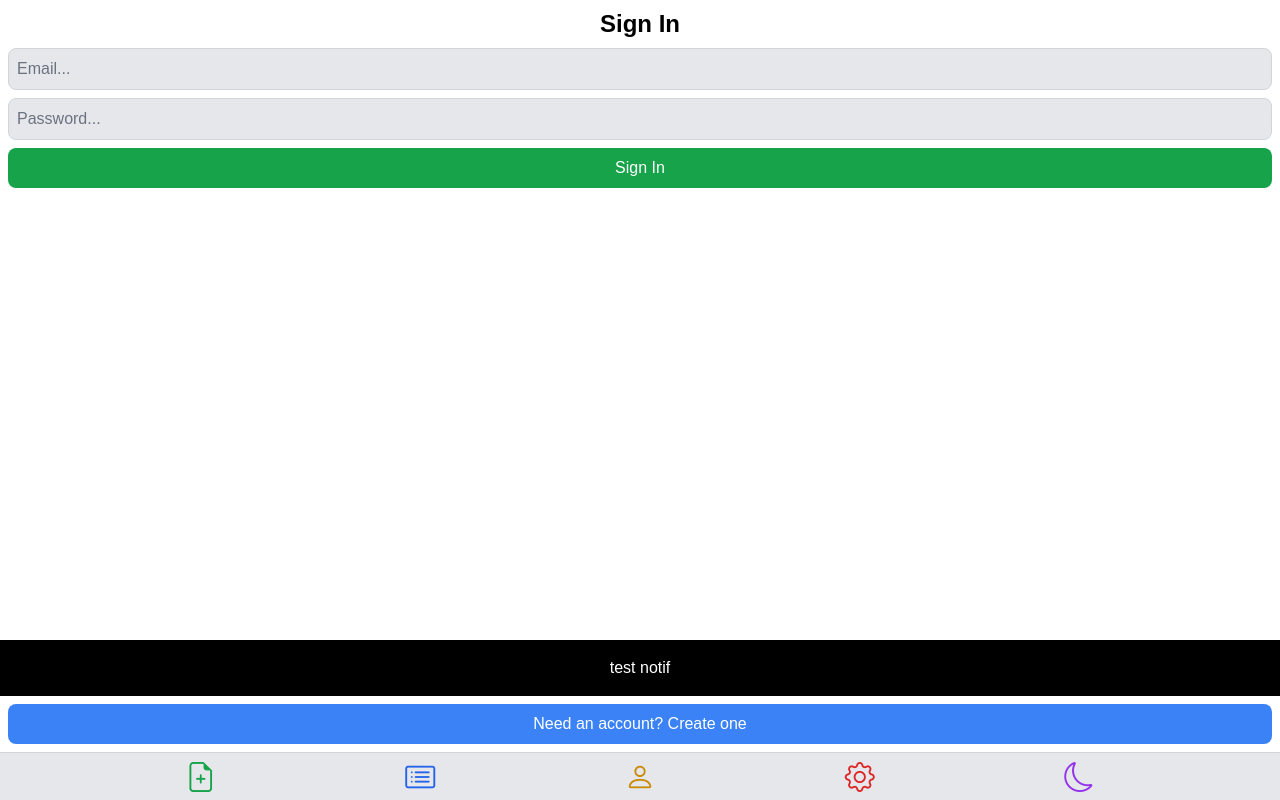
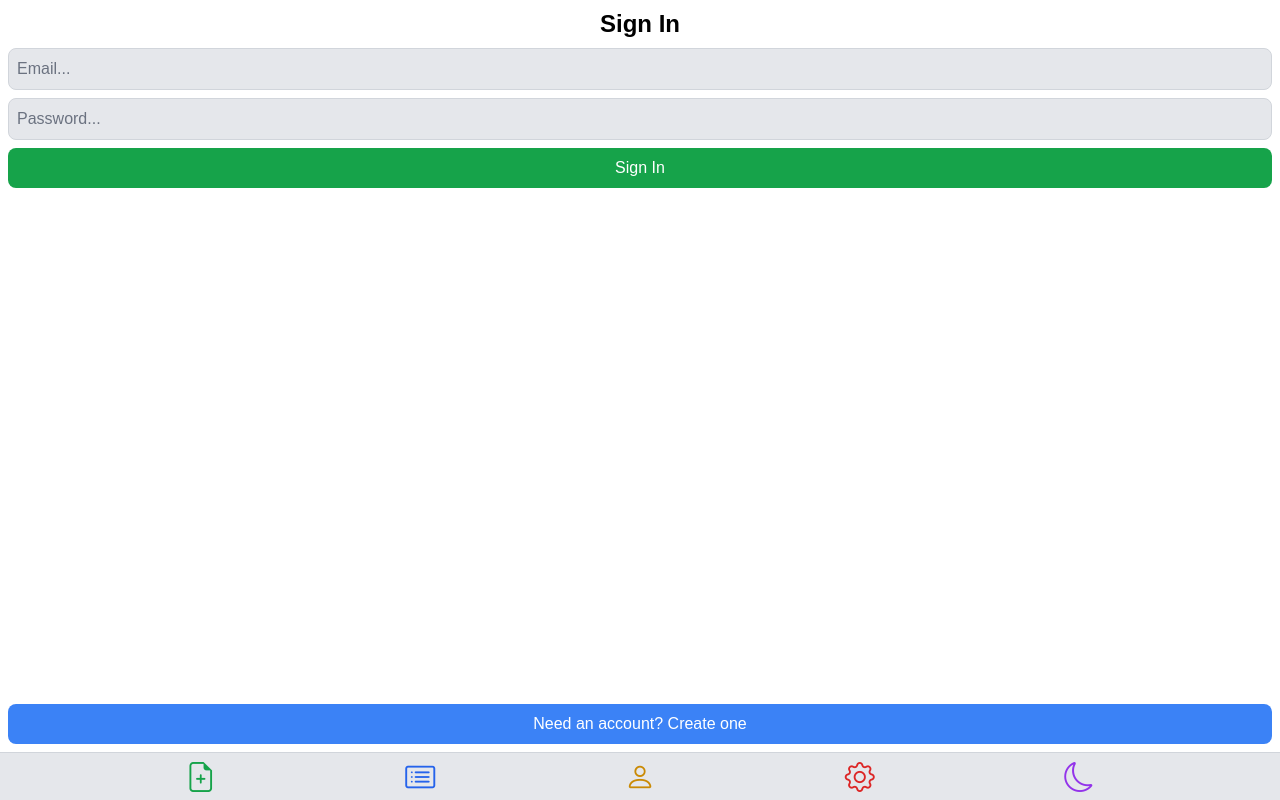
Before and after one commit to ReidCole/Simple_Notes, a Next.js app: page /signin in a window 1280 px wide. Built offline with nearby package versions, Linux system fonts and the light colour scheme; no server answers.

Commit message:
added loading spinner and error notifs

```diff
--- /dev/null
+++ b/components/LoadingSpinner.tsx
@@ -0,0 +1,19 @@
+type Props = {
+  isVisible: boolean;
+};
+
+const LoadingSpinner: React.FC<Props> = ({ isVisible }) => {
+  if (isVisible) {
+    return (
+      <div className="bg-black bg-opacity-25 fixed top-0 left-0 w-screen h-screen flex items-center justify-center">
+        <div className="bg-white p-2 rounded-full">
+          <i className="bi-arrow-repeat flex text-4xl animate-spin" />
+        </div>
+      </div>
+    );
+  } else {
+    return <></>;
+  }
+};
+
+export default LoadingSpinner;
--- a/components/Navbar.tsx
+++ b/components/Navbar.tsx
@@ -6,7 +6,6 @@ import { auth } from "../pages/_app";
 
 const Navbar: React.FC = () => {
   const user = useSelector((state: RootState) => state.auth.user);
-  console.log("user", user);
 
   return (
     <nav className="flex flex-row justify-evenly items-center bg-gray-200 border-t border-gray-300 h-12 w-full shrink-0">
@@ -37,7 +36,6 @@ const Navbar: React.FC = () => {
           colorClass="text-yellow-600"
           iconClass="box-arrow-left"
           title="Sign Out"
-          href="/signin"
           type="button"
           onClick={() => {
             signOut(auth);
@@ -52,12 +50,13 @@ const Navbar: React.FC = () => {
         href="/settings"
         type="link"
       />
-      <button
-        className={`text-purple-600 text-3xl flex items-center hover:text-black focus-visible:text-black focus-visible:outline-1 outline-black transition-colors p-1`}
+      <NavbarButton
+        colorClass="text-purple-600"
+        iconClass="moon"
+        type="button"
+        onClick={() => console.log("toggle dark mode")}
         title="Toggle Dark Mode"
-      >
-        <i className="bi-moon flex"></i>
-      </button>
+      />
     </nav>
   );
 };
--- a/components/NavbarButton.tsx
+++ b/components/NavbarButton.tsx
@@ -4,7 +4,7 @@ type Props = {
   iconClass: string;
   title: string;
   colorClass: string;
-  href: string;
+  href?: string;
   type: "link" | "button";
   onClick?: () => void;
 };
@@ -12,7 +12,7 @@ type Props = {
 const NavbarLink: React.FC<Props> = ({ iconClass, title, colorClass, href, type, onClick }) => {
   if (type === "link") {
     return (
-      <Link passHref href={href}>
+      <Link passHref href={href || "#"}>
         <a
           className={`${colorClass} text-3xl flex items-center hover:text-black focus-visible:text-black focus-visible:outline-1 outline-black transition-colors p-1`}
           title={title}
--- a/components/Notification.tsx
+++ b/components/Notification.tsx
@@ -14,7 +14,6 @@ const Notification: React.FC<Props> = ({ state }) => {
     setIsOpen(true);
     const timeout = setTimeout(() => {
       setIsOpen(false);
-      console.log("close");
     }, 5000);
     return () => {
       clearTimeout(timeout);
--- /dev/null
+++ b/components/SignInForm.tsx
@@ -0,0 +1,71 @@
+import { FormEvent, useEffect, useState } from "react";
+import Button from "./Button";
+import Input from "./Input";
+
+type Props = {
+  onSubmit: (email: string, password: string) => void;
+  action: "signin" | "signup";
+};
+
+const SignInForm: React.FC<Props> = ({ onSubmit, action }) => {
+  const [emailValue, setEmailValue] = useState("");
+  const [passwordValue, setPasswordValue] = useState("");
+  const [confirmValue, setConfirmValue] = useState("");
+  const [canSubmit, setCanSubmit] = useState<boolean>(false);
+
+  useEffect(() => {
+    if (emailValue.length > 0 && passwordValue.length > 0) {
+      if (action === "signin" || (action === "signup" && confirmValue.length > 0)) {
+        setCanSubmit(true);
+        return;
+      }
+    }
+    setCanSubmit(false);
+  }, [action, emailValue.length, passwordValue.length, confirmValue.length]);
+
+  return (
+    <form
+      onSubmit={(e) => {
+        e.preventDefault();
+        onSubmit(emailValue, passwordValue);
+      }}
+      className="h-full mx-2 mb-2 flex flex-col gap-2"
+    >
+      <Input
+        type="email"
+        placeholder="Email..."
+        value={emailValue}
+        onChange={(e) => setEmailValue(e.target.value)}
+        required
+        name="Email"
+        title="Email Address"
+      />
+      <Input
+        type="password"
+        placeholder="Password..."
+        value={passwordValue}
+        onChange={(e) => setPasswordValue(e.target.value)}
+        required
+        name="Password"
+        title="Password"
+      />
+      {action === "signup" && (
+        <Input
+          type="password"
+          placeholder="Confirm Password..."
+          value={confirmValue}
+          onChange={(e) => setConfirmValue(e.target.value)}
+          required
+          name="Confirm Password"
+          title="Confirm Password"
+        />
+      )}
+
+      <Button type="submit" className="bg-green-600 text-white" disabled={!canSubmit}>
+        {action === "signin" ? "Sign In" : "Sign Up"}
+      </Button>
+    </form>
+  );
+};
+
+export default SignInForm;
--- /dev/null
+++ b/hooks/useFirebaseErrors.tsx
@@ -0,0 +1,30 @@
+function useFirebaseErrors() {
+  function getFirebaseError(errorCode: any) {
+    switch (errorCode) {
+      case "auth/wrong-password":
+        return "Wrong password for this email.";
+      case "auth/user-not-found":
+        return "No account with this email. Did you mean to create an account?";
+      case "auth/email-already-in-use":
+        return "This email is already in use by another account. Did you mean to sign in?";
+      case "auth/weak-password":
+        return "Password is too weak. Please use a stronger or longer password.";
+      case "auth/invalid-email":
+        return "Email is invalid.";
+      case "auth/too-many-requests":
+        return "Too many requests to the server. Please try again later.";
+      case "auth/internal-error":
+        return "Internal server error. Please try again later.";
+      case "firebase-context-null":
+        return "Couldn't connect to authentication servers. Please try again later.";
+      case "auth/user-disabled":
+        return "This account has been disabled.";
+      default:
+        return errorCode;
+    }
+  }
+
+  return getFirebaseError;
+}
+
+export default useFirebaseErrors;
--- a/package.json
+++ b/package.json
@@ -15,8 +15,7 @@
     "next": "12.1.6",
     "react": "18.1.0",
     "react-dom": "18.1.0",
-    "react-redux": "^8.0.2",
-    "redux-thunk": "^2.4.1"
+    "react-redux": "^8.0.2"
   },
   "devDependencies": {
     "@types/node": "17.0.36",
--- a/pages/index.tsx
+++ b/pages/index.tsx
@@ -1,6 +1,7 @@
 import type { NextPage } from "next";
 import { useContext, useEffect, useState } from "react";
 import Button from "../components/Button";
+import LoadingSpinner from "../components/LoadingSpinner";
 import MainContainer from "../components/MainContainer";
 import Navbar from "../components/Navbar";
 import NoteInputs from "../components/NoteInputs";
--- a/pages/signin.tsx
+++ b/pages/signin.tsx
@@ -1,103 +1,58 @@
 import { createUserWithEmailAndPassword, signInWithEmailAndPassword } from "firebase/auth";
 import { NextPage } from "next";
-import Link from "next/link";
 import { useRouter } from "next/router";
-import { FormEvent, useEffect, useState } from "react";
-import { useDispatch, useSelector } from "react-redux";
+import { useState } from "react";
 import Button from "../components/Button";
-import Input from "../components/Input";
+import LoadingSpinner from "../components/LoadingSpinner";
 import MainContainer from "../components/MainContainer";
 import Navbar from "../components/Navbar";
 import Notification from "../components/Notification";
 import PageHeading from "../components/PageHeading";
+import SignInForm from "../components/SignInForm";
+import useFirebaseErrors from "../hooks/useFirebaseErrors";
 import useNotificationState from "../hooks/useNotificationState";
 import { auth } from "./_app";
 
 const SignIn: NextPage = () => {
   const [action, setAction] = useState<"signin" | "signup">("signin");
-  const [emailValue, setEmailValue] = useState("");
-  const [passwordValue, setPasswordValue] = useState("");
-  const [confirmValue, setConfirmValue] = useState("");
-  const [canSubmit, setCanSubmit] = useState<boolean>(false);
   const [notificationState, showNotification] = useNotificationState();
+  const [isLoading, setIsLoading] = useState<boolean>(false);
   const router = useRouter();
+  const getFirebaseError = useFirebaseErrors();
 
-  function onSubmit(e: FormEvent<HTMLFormElement>) {
-    e.preventDefault();
-
+  function onSubmit(email: string, password: string) {
     if (action === "signin") {
       // SIGN IN
-      signInWithEmailAndPassword(auth, emailValue, passwordValue)
+      setIsLoading(true);
+      signInWithEmailAndPassword(auth, email, password)
         .then(() => {
           router.push("/");
+          setIsLoading(false);
         })
         .catch((err) => {
-          showNotification(err.message, "bg-red-400 border-red-500");
+          showNotification(getFirebaseError(err.code), "bg-red-400 border-red-500");
+          setIsLoading(false);
         });
     } else {
       // SIGN UP
-      createUserWithEmailAndPassword(auth, emailValue, passwordValue);
+      setIsLoading(true);
+      createUserWithEmailAndPassword(auth, email, password)
+        .then(() => {
+          router.push("/");
+          setIsLoading(false);
+        })
+        .catch((err) => {
+          showNotification(getFirebaseError(err.code), "bg-red-400 border-red-500");
+          setIsLoading(false);
+        });
     }
   }
-
-  useEffect(() => {
-    if (emailValue.length > 0 && passwordValue.length > 0) {
-      if (action === "signin" || (action === "signup" && confirmValue.length > 0)) {
-        setCanSubmit(true);
-        return;
-      }
-    }
-    setCanSubmit(false);
-  }, [action, emailValue.length, passwordValue.length, confirmValue.length]);
 
   return (
     <MainContainer>
       <PageHeading>{action === "signin" ? "Sign In" : "Create Account"}</PageHeading>
 
-      <form onSubmit={onSubmit} className="h-full mx-2 mb-2 flex flex-col gap-2">
-        <Input
-          type="email"
-          placeholder="Email..."
-          value={emailValue}
-          onChange={(e) => setEmailValue(e.target.value)}
-          required
-          name="Email"
-          title="Email Address"
-        />
-        <Input
-          type="password"
-          placeholder="Password..."
-          value={passwordValue}
-          onChange={(e) => setPasswordValue(e.target.value)}
-          required
-          name="Password"
-          title="Password"
-        />
-        {action === "signup" && (
-          <Input
-            type="password"
-            placeholder="Confirm Password..."
-            value={confirmValue}
-            onChange={(e) => setConfirmValue(e.target.value)}
-            required
-            name="Confirm Password"
-            title="Confirm Password"
-          />
-        )}
-
-        <Button type="submit" className="bg-green-600 text-white" disabled={!canSubmit}>
-          {action === "signin" ? "Sign In" : "Sign Up"}
-        </Button>
-      </form>
-
-      <button
-        className="bg-black text-white p-4"
-        onClick={() => {
-          showNotification("hello", "bg-green-400 border-green-500");
-        }}
-      >
-        test notif
-      </button>
+      <SignInForm action={action} onSubmit={onSubmit} />
 
       <Button
         className="bg-blue-500 text-white m-2"
@@ -109,6 +64,8 @@ const SignIn: NextPage = () => {
       <Navbar />
 
       <Notification state={notificationState} />
+
+      <LoadingSpinner isVisible={isLoading} />
     </MainContainer>
   );
 };
```
